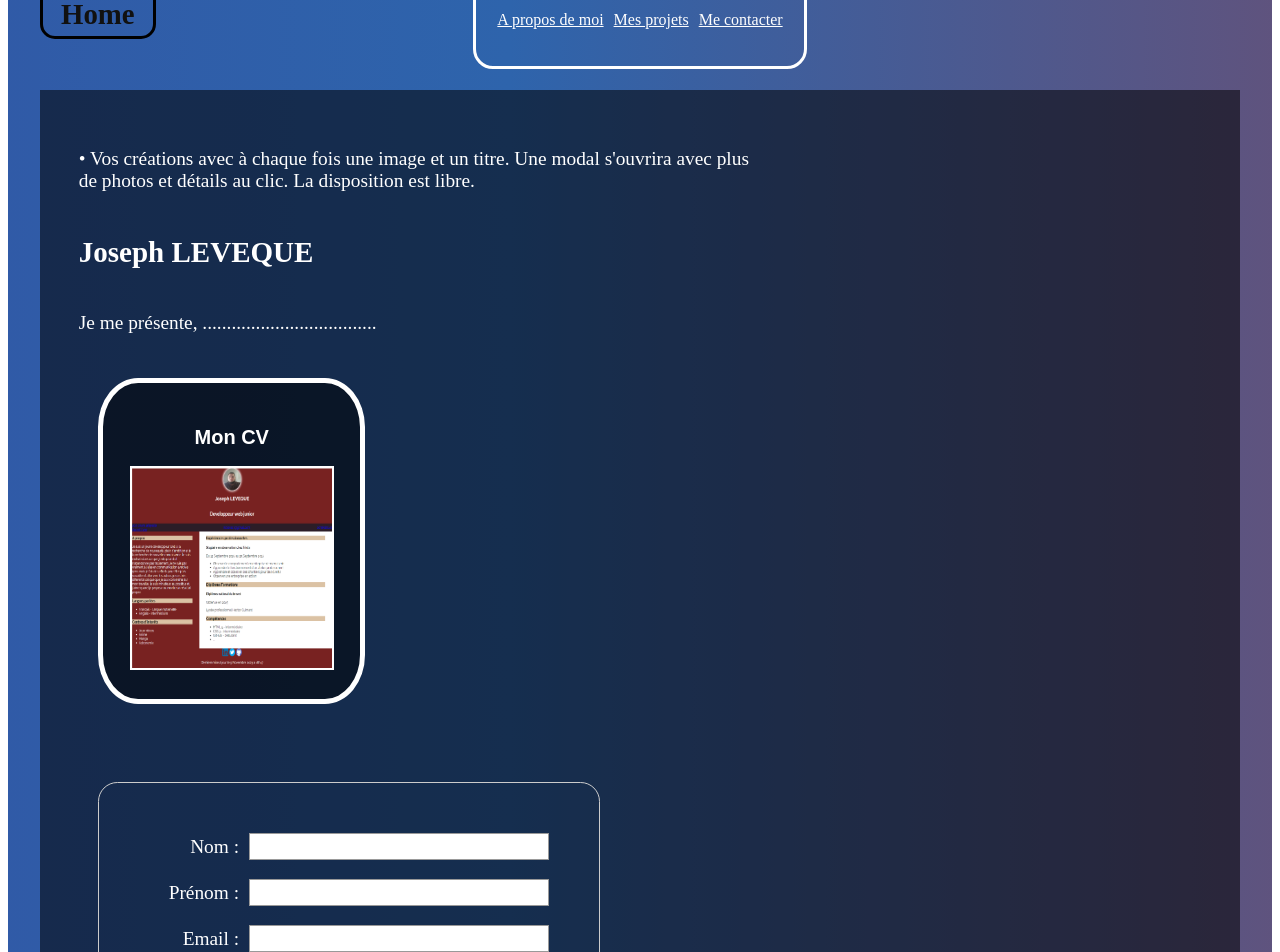
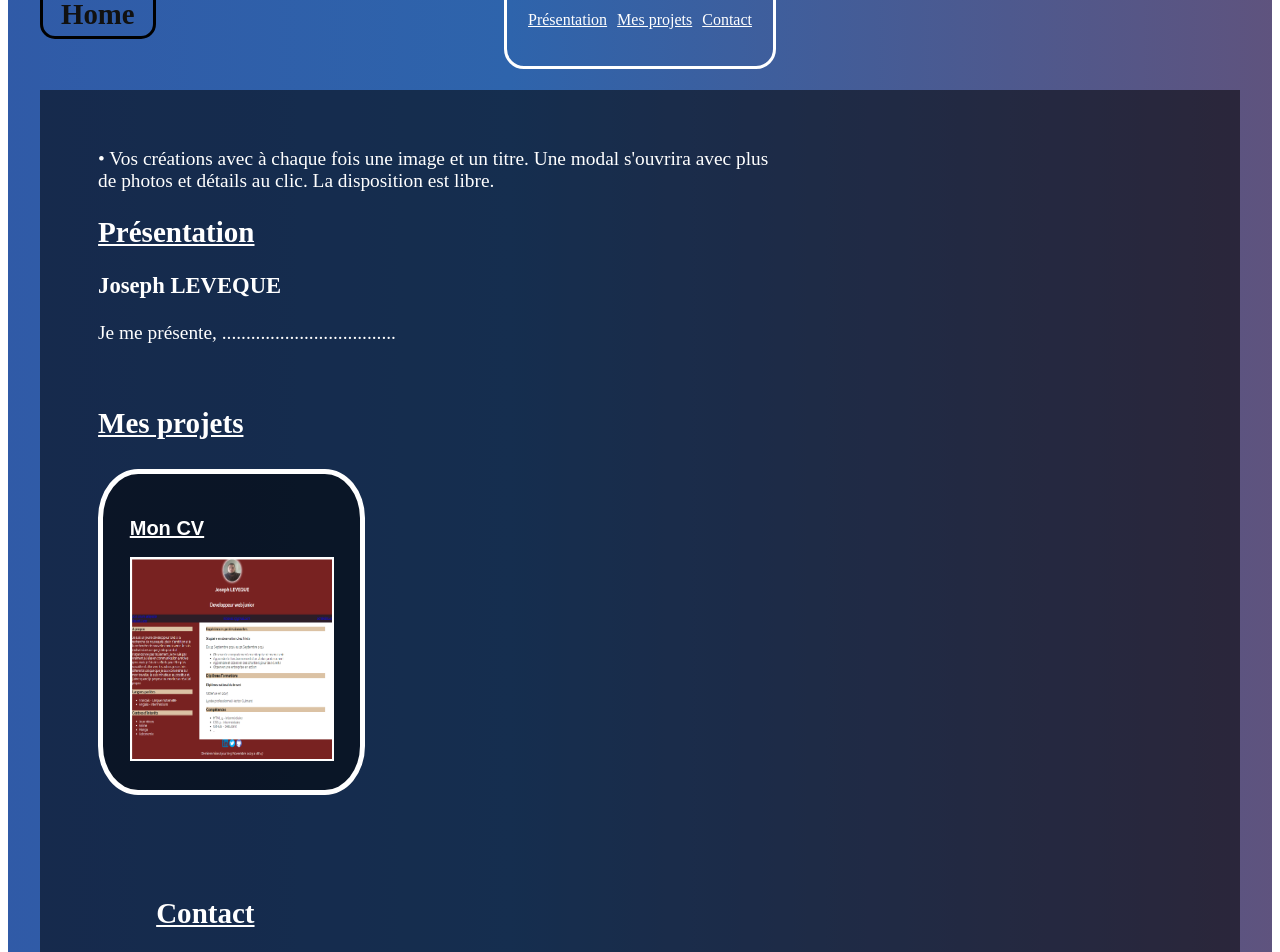
Before and after one commit to Lordprotos/Mon-Portfolio, a Vue app: page / in a window 1280 px wide. Shown: the part 160-1112 px from the top of the page. Built offline with nearby package versions, Linux system fonts and the light colour scheme.

Commit message:
modif image dans modal et effet survol

```diff
--- a/src/App.vue
+++ b/src/App.vue
@@ -7,9 +7,9 @@
     <div class="title_nav">
       <h1 class="titre1">Mon Portfolio</h1>
       <nav class="nav2">
-        <p id="item">A propos de moi </p>
-        <p id="item">Mes projets </p>
-        <p id="item">Me contacter</p>
+        <p @click="scrollToSection('presentation')">Présentation</p>
+        <p @click="scrollToSection('project')">Mes projets </p>
+        <p @click="scrollToSection('contact')">Contact</p>
       </nav>
     </div>
   </header>
@@ -20,10 +20,18 @@
 </template>
 
 <script>
+
 export default {
+
   methods: {
     scrollToTop() {
       window.scrollTo({top:0, behavior: 'smooth' });
+    },
+    scrollToSection(sectionId) {
+      const section = document.getElementById(sectionId);
+      if (section) {
+        section.scrollIntoView({ behavior: 'smooth' });
+      }
     }
   }
 }
@@ -86,6 +94,17 @@ footer {
   padding: 1em;
 }
 
+.nav2 p {
+  text-decoration: underline;
+  max-height: max-content;
+  max-width: max-content;
+  cursor: pointer;
+}
+
+.nav2 p:hover {
+  color: rgb(66, 66, 233);
+}
+
 
 #nav {
   position: fixed;
@@ -136,6 +155,12 @@ footer {
     gap: 20px;
 }
 
+
+#socialLink:hover {
+  color: rgb(66, 66, 233);
+}
+
+
 #logoGithub {
     width: 50px;
     height: 50px;
--- a/src/views/HomeView.vue
+++ b/src/views/HomeView.vue
@@ -1,23 +1,28 @@
 <template>
   <main>
   <div class="home">
-    <p>
-      • Vos créations avec à chaque fois une image et un titre. Une modal s'ouvrira avec plus<br/>
-      de photos et détails au clic. La disposition est libre.<br/>
-    </p>
-    <h2>Joseph LEVEQUE</h2>
+    <div class="présentation">
+      <p>
+        • Vos créations avec à chaque fois une image et un titre. Une modal s'ouvrira avec plus<br/>
+        de photos et détails au clic. La disposition est libre.<br/>
+      </p>
+      <h2 id="presentation">Présentation</h2>
+      <h3>Joseph LEVEQUE</h3>
     <p>Je me présente, ....................................</p>
+    </div>
     <div class="blockmodalcv">
+      <h2 id="project">Mes projets</h2>
       <button class="modalcv" @click="openModal">
         <h2>Mon CV</h2>
         <div class="image-overlay">
           <img class="imagesitecv" src="../assets/Images/sitecv.png"  alt="Image site CV">
         </div>
       </button>
-      <ModalCV ref="modal" />
+      <ModalCV ref="modal"/>
     </div>
   </div>
   <div id="form">
+    <h2 id="contact">Contact</h2>
       <form action="/send-email" method="post">
         <ul>
           <li>
@@ -69,7 +74,10 @@ methods: {
     openModal() {
       this.$refs.modal.open();
     }
-}
+  },
+    scrollToSection(sectionId) {
+      this.$emit('scroll-to-section', sectionId);
+  },
 };
 
 
@@ -78,10 +86,24 @@ methods: {
 <style lang="scss">
 
 div .home {
-  padding: 2em;
+  padding: 2em 2em 2em 2em;
 }
 div .blockmodalcv {
   padding: 1em;
+}
+
+div .présentation {
+  padding-left: 1em;
+}
+
+h2 {
+  text-decoration: underline;
+  width: max-content;
+  cursor: pointer;
+}
+
+.home h2:hover {
+  color: rgb(66, 66, 233);
 }
 
 .home {
@@ -93,12 +115,12 @@ div .blockmodalcv {
 
 #form {
   background-color: rgba(0, 0, 0, 0.541);
-  padding: 1em 6em 3em 6em;
+  padding: 1em 4em 3em 6em;
 }
 
 form {
   width: 400px;
-  padding: 50px;
+  padding: 2em 2em 2em 1em;
   margin-left: -3em;
   border: 1px solid #ccc;
   border-radius: 1em;
--- a/src/views/ModalCV.vue
+++ b/src/views/ModalCV.vue
@@ -9,22 +9,33 @@
           <p>le repository GitHub</p>
         </ul>
         <div class="sitecv-link">
-          <a :href="imageURL" target="_blank"><img class="imagesite" src="imagePath" alt="sitecv"></a>
+          <a :href="imageURL" target="_blank"><img class="imagesite" :src="sitecvImage" alt="sitecv"></a>
         </div>
     </div>
   </div>
 </template>
 
 <script>
+import sitecvImage from "@/assets/Images/sitecv.png";
+
+import sitecvLargeImage from "@/assets/Images/sitecv_large.png";
+
 export default {
   name: 'ModalCV',
-  data() {
-    return {
-      isVisible: false,
-      imagePath: "../assets/Images/sitecv.png",
-      imageURL: "../assets/Images/sitecv_large.png"
-    };
-  },
+
+data() {
+
+  return {
+
+    isVisible: false,
+
+    sitecvImage: sitecvImage,
+
+    imageURL: sitecvLargeImage
+
+  };
+
+},
   methods: {
     open() {
       this.isVisible = true;
```
